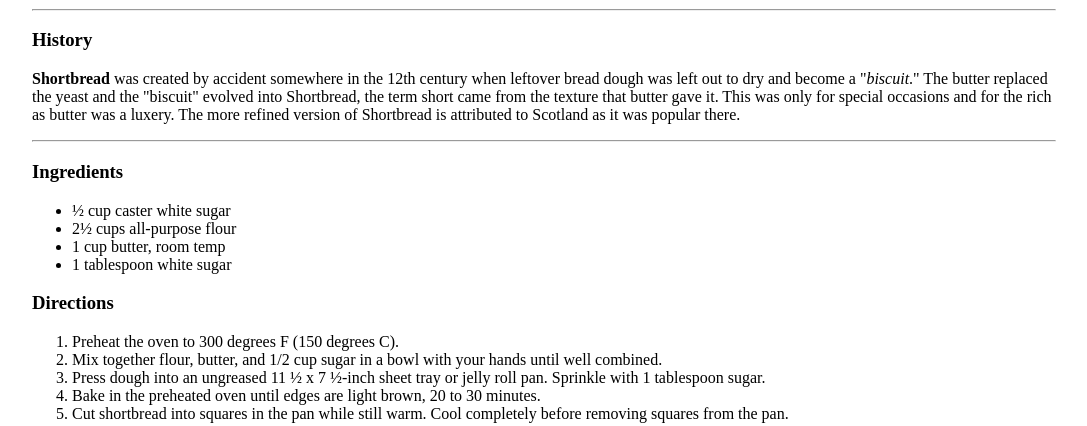
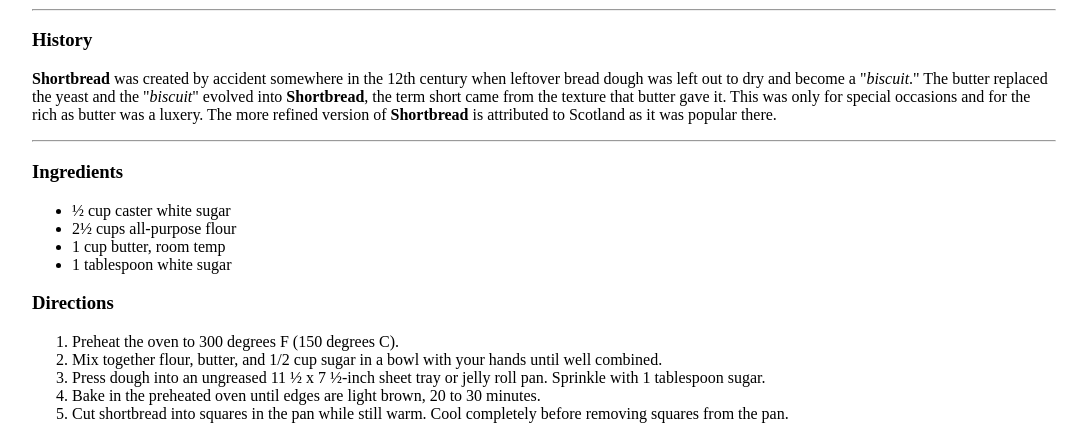
Before and after one commit to dwsysfx/WEB-DEV.23-24, a plain HTML site: page recipe/index.html in a window 1280 px wide. Shown: the part 412-838 px from the top of the page, without its empty margins (96-1183 px from the left). Drawn offline with Linux system fonts and the light colour scheme.

Commit message:
Added more bold

```diff
--- a/recipe/index.html
+++ b/recipe/index.html
@@ -18,7 +18,7 @@
 
         <div id="history">
             <h3>History</h3>
-            <p><strong>Shortbread</strong> was created by accident somewhere in the 12th century when leftover bread dough was left out to dry and become a "<em>biscuit</em>." The butter replaced the yeast and the "biscuit" evolved into Shortbread, the term short came from the texture that butter gave it. This was only for special occasions and for the rich as butter was a luxery. The more refined version of Shortbread is attributed to Scotland as it was popular there.</p>
+            <p><strong>Shortbread</strong> was created by accident somewhere in the 12th century when leftover bread dough was left out to dry and become a "<em>biscuit</em>." The butter replaced the yeast and the "<em>biscuit</em>" evolved into <b>Shortbread</b>, the term short came from the texture that butter gave it. This was only for special occasions and for the rich as butter was a luxery. The more refined version of <b>Shortbread</b> is attributed to Scotland as it was popular there.</p>
         </div>
 
         <hr>
```
